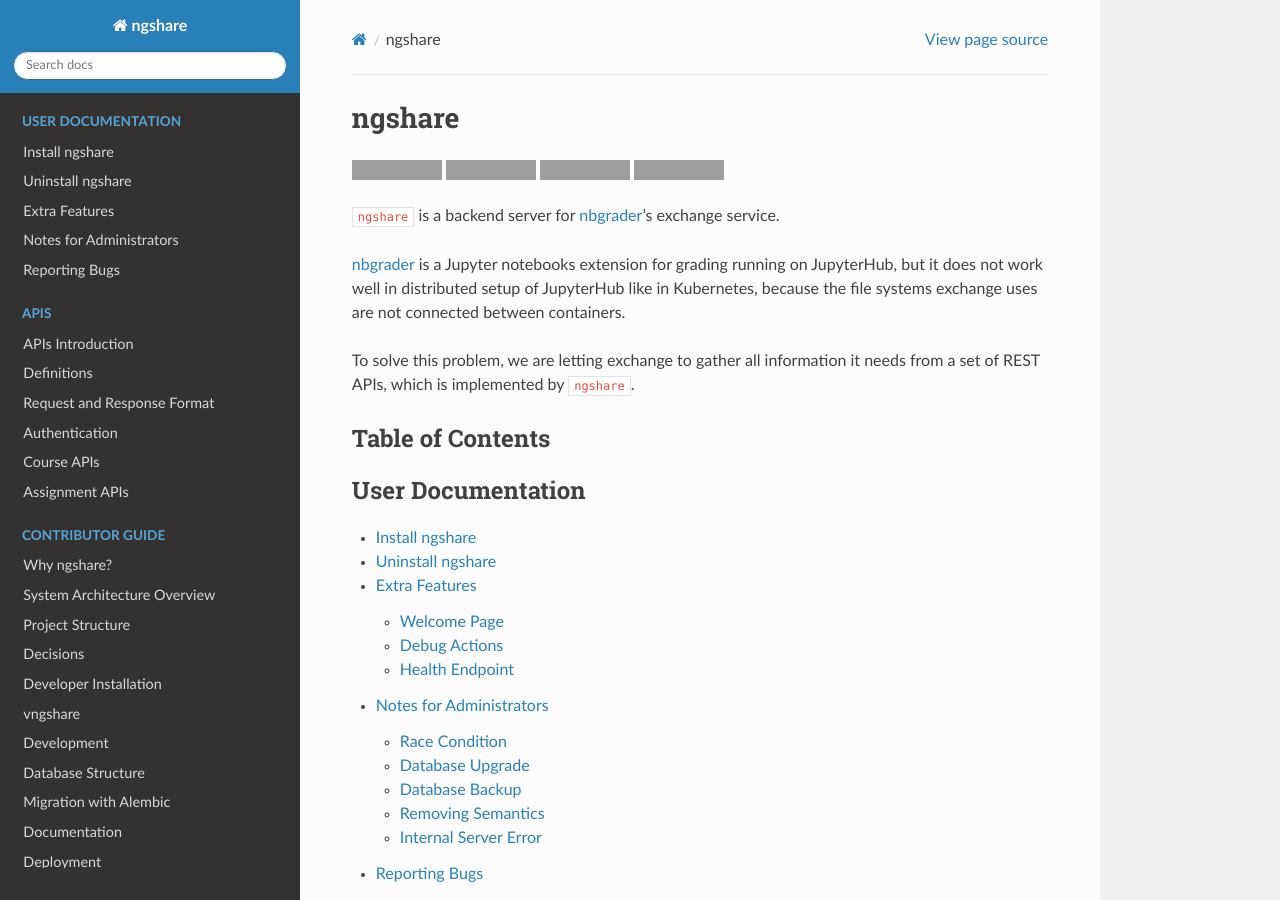
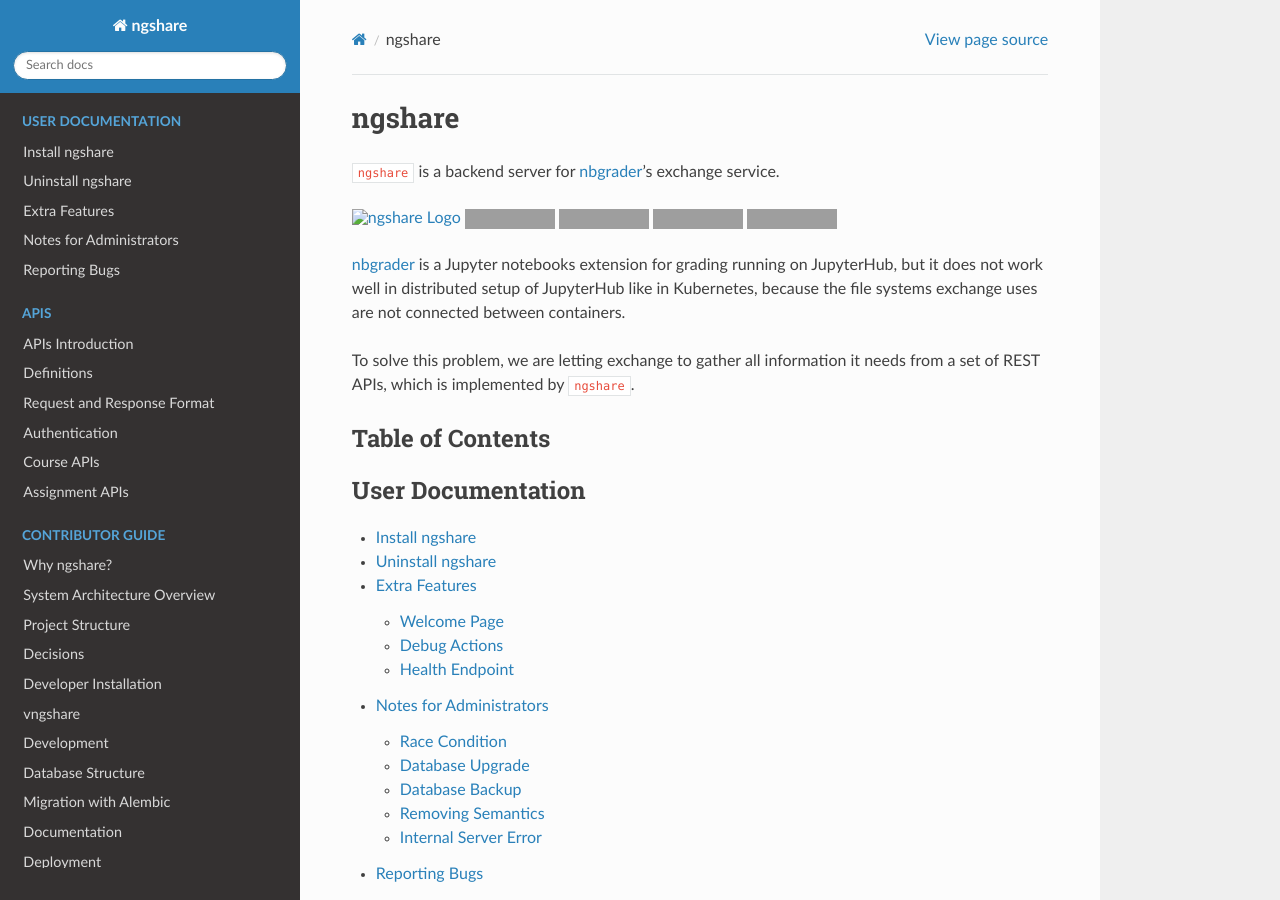
Before and after one commit to LibreTexts/ngshare, a Sphinx documentation site: the page built from docs/index.rst, in a window 1280 px wide and 900 px high. Built offline with Sphinx 7.4.7 and the Read the Docs theme 2.0.0, drawn with Linux system fonts in a browser that asks for light colours; grey boxes are pictures that could not be loaded.

```diff
--- a/docs/index.rst
+++ b/docs/index.rst
@@ -1,5 +1,10 @@
 ngshare
 =======
+``ngshare`` is a backend server for `nbgrader <https://github.com/jupyter/nbgrader>`_'s exchange service.
+
+.. image:: ../../ngshare/ngshare/favicon.png
+    :width: 64
+    :alt: ngshare Logo
 
 .. image:: https://img.shields.io/badge/code%20style-black-000000.svg
     :target: https://github.com/psf/black
```
Also changed, not shown: other parts of docs/index.rst (+0 -2 lines).
